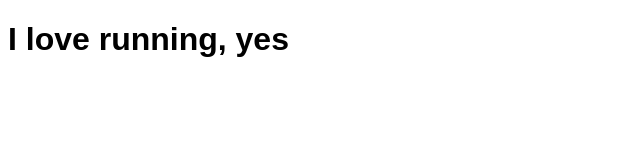
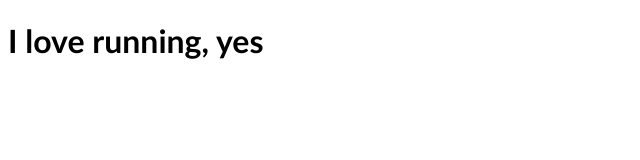
Before and after one commit to CharlieApell/Love-Running, a plain HTML site: page index.html in a window 1280 px wide. Shown: the whole page, without its empty margins (0-640 px from the left). Drawn offline with Linux system fonts and the light colour scheme.

Commit message:
nämen, en till

```diff
--- a/assets/css/style.css
+++ b/assets/css/style.css
@@ -1,3 +1,3 @@
 body {
-    font-family: Arial, Helvetica, sans-serif;
+    font-family: 'Trebuchet MS', 'Lucida Sans Unicode', 'Lucida Grande', 'Lucida Sans', Arial, sans-serif
 }
```
